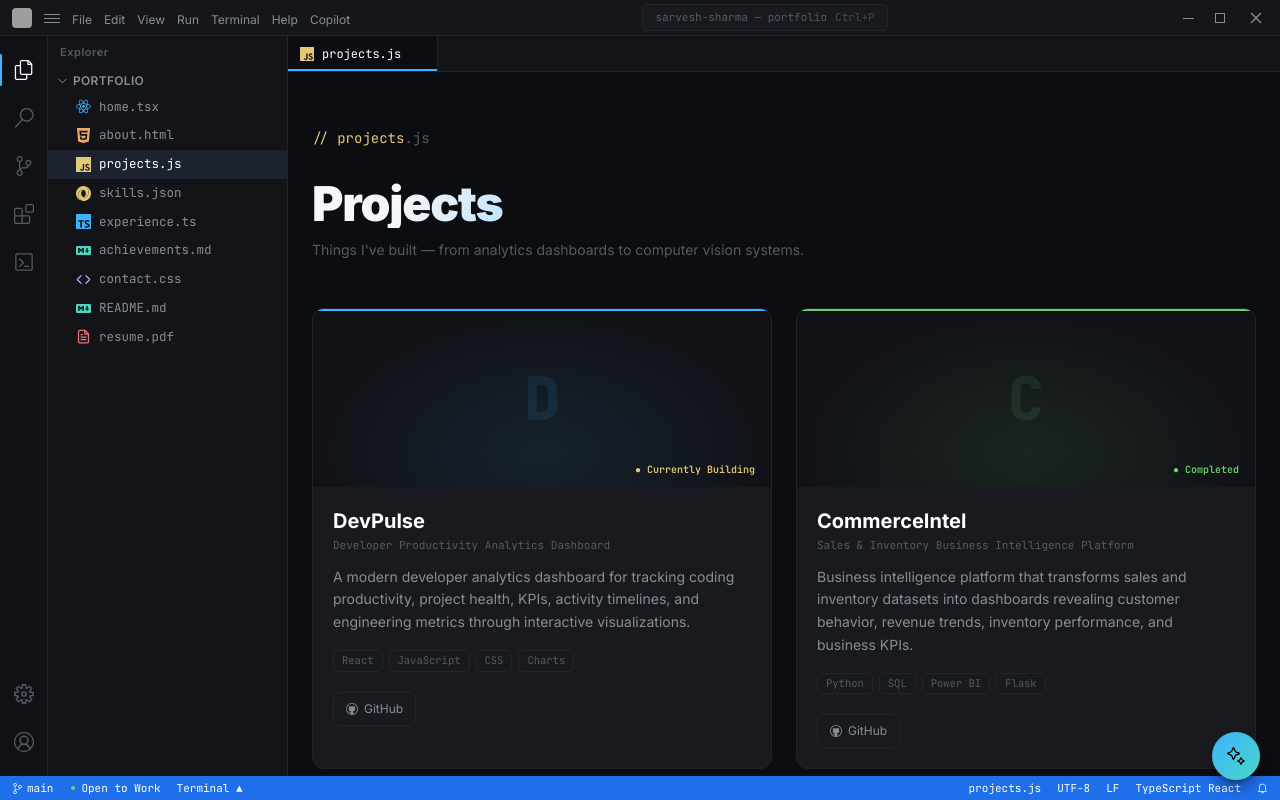
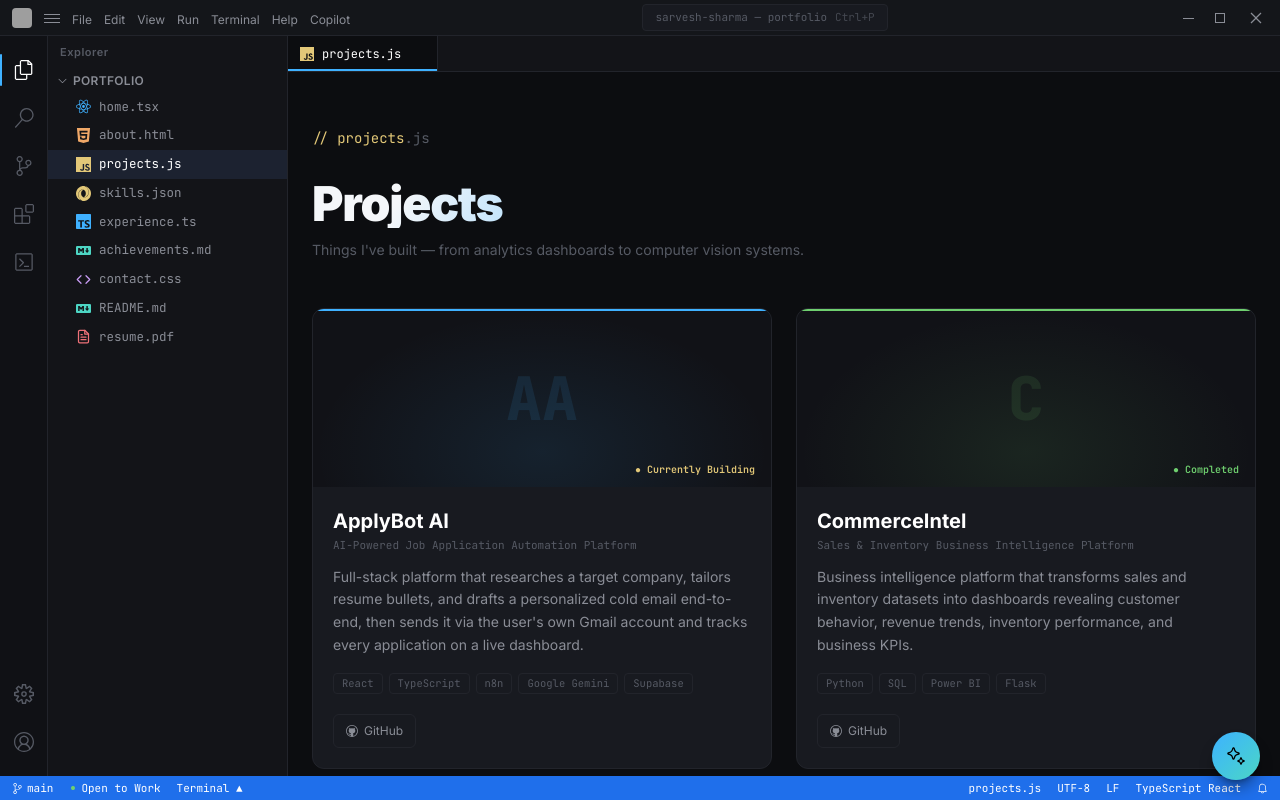
Before and after one commit to Worksarvesh/Portfolio_Worksarvesh, a React (Vite) app: page /#/projects in a window 1280 px wide. Built offline with nearby package versions, Linux system fonts and the light colour scheme; grey boxes are pictures that could not be loaded.

Commit message:
project updates

```diff
--- a/src/data/projects.ts
+++ b/src/data/projects.ts
@@ -12,14 +12,14 @@
 
 export const projects: Project[] = [
   {
-    id: "devpulse",
-    name: "DevPulse",
-    tagline: "Developer Productivity Analytics Dashboard",
+    id: "applybot",
+    name: "ApplyBot AI",
+    tagline: "AI-Powered Job Application Automation Platform",
     description:
-      "A modern developer analytics dashboard for tracking coding productivity, project health, KPIs, activity timelines, and engineering metrics through interactive visualizations.",
-    tech: ["React", "JavaScript", "CSS", "Charts"],
+      "Full-stack platform that researches a target company, tailors resume bullets, and drafts a personalized cold email end-to-end, then sends it via the user's own Gmail account and tracks every application on a live dashboard.",
+    tech: ["React", "TypeScript", "n8n", "Google Gemini", "Supabase"],
     status: "Currently Building",
-    github: "https://github.com/Worksarvesh/DevPulse.git",
+    github: "https://github.com/Worksarvesh/applybot-ai.git",
     accent: "var(--color-accent-blue)",
   },
   {
```
